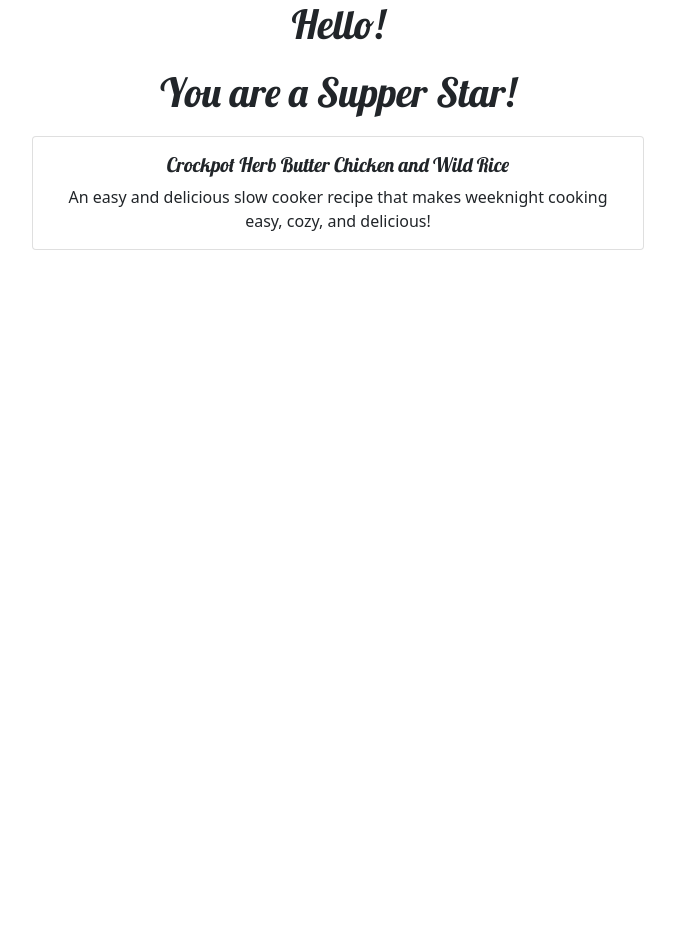
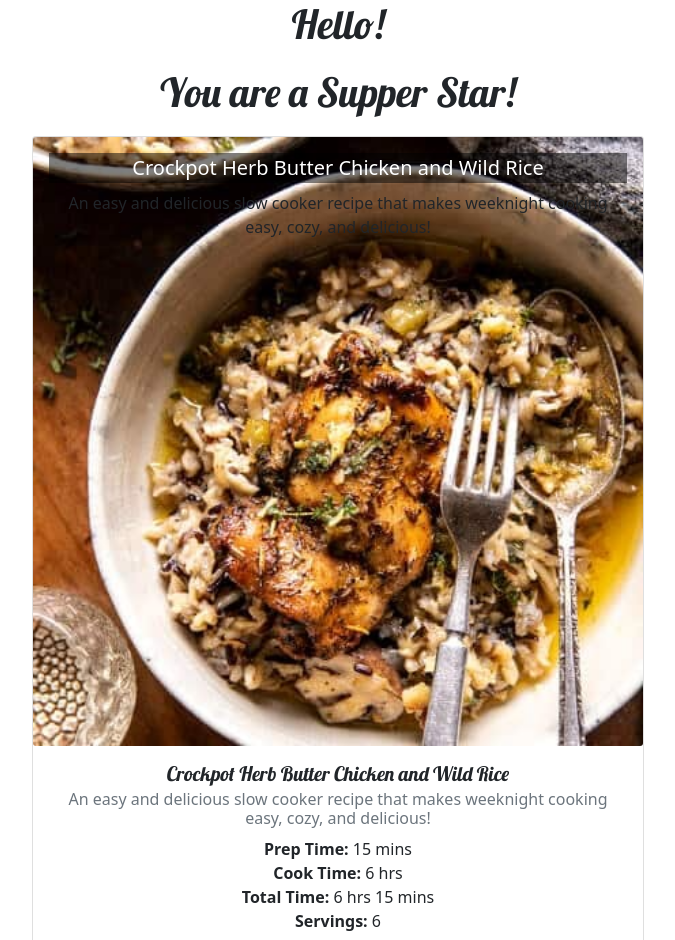
Before and after one commit to BadAtUserName/supper-star, a React (Create React App) app: page /recipe/0 in a window 1280 px wide. Shown: the part 160-1100 px from the top of the page, without its empty margins (302-977 px from the left). Before the commit the page ends 800 px from the top, so only its background shows below. Built offline with nearby package versions, Linux system fonts and the light colour scheme.

Commit message:
router working with the recipe detail

```diff
--- a/src/App.js
+++ b/src/App.js
@@ -4,6 +4,7 @@ import RecipeList from './components/RecipeList';
 import { RECIPES } from './app/RECIPES';
 import { Container, Row, Col } from 'reactstrap';
 import Header from './components/Header';
+import RecipeDirectoryPage from './pages/RecipeDirectoryPage';
 import Search from './components/Search';
 import RecipeDetail from './components/features/RecipeDetail';
 //import RecipeDetail from './components/features/RecipeDetail';
@@ -23,6 +24,7 @@ function App() {
 
               <Routes>
                 <Route path="/" element={<Search />} />
+                <Route path="/recipes" element={<RecipeDirectoryPage />} />
                 <Route path="/recipe/:id" element={<RecipeDetail />} />
               </Routes>
             </Col>
--- a/src/app/RECIPES.js
+++ b/src/app/RECIPES.js
@@ -1,6 +1,8 @@
 import cabbageRollImg from './img/14690-cabbage-roll-casserole-DDMFS-4x3-743625f5aa594c6696527ca955023e0e.webp';
 import herbButterChicken from './img/Crockpot-Herb-Butter-Chicken-and-Wild-Rice-1-448x448.png'
 import salmonAndLentils from './img/salmon-lentils-mustard-herb-butter-6x4.jpg.webp.png'
+
+export const onlineRecipes = { Recipes : []}
 
 export const RECIPES = [
   {
--- a/src/components/Header.js
+++ b/src/components/Header.js
@@ -1,5 +1,6 @@
-import { NavbarBrand, Navbar, Nav, NavItem, NavLink } from "reactstrap";
+import { NavbarBrand, Navbar, Nav, NavItem } from "reactstrap";
 import SupperStarLogo from '../app/img/Supper-Star.png';
+import { NavLink } from "react-router-dom";
 
 
 const Header = () => {
--- a/src/components/Search.js
+++ b/src/components/Search.js
@@ -4,6 +4,7 @@ import RecipeCard from "./RecipeCard";
 import { Input, Container, Row, Col  } from 'reactstrap';
 import { Link } from 'react-router-dom';
 import RecipeList from "./RecipeList";
+import RecipeCardMini from "./features/RecipeCardMini";
 
 const Search = () => {
   const [searchItem, setSearchItem] = useState('')
@@ -33,7 +34,7 @@ const Search = () => {
       <div>
         {filteredRecipes.map((recipe, index) => (
           <Link key={index} to={`/recipe/${recipe.id}`} style={{ textDecoration: 'none', color: 'inherit' }}>
-          <RecipeCard  recipe={recipe} />
+          <RecipeCardMini  recipe={recipe} />
           </Link>
         ))}
       </div>
--- /dev/null
+++ b/src/components/features/RecipeCardMini.js
@@ -0,0 +1,55 @@
+import { Card, CardImg, CardText, CardImgOverlay, CardBody, CardTitle, CardSubtitle, ListGroup, ListGroupItem } from 'reactstrap';
+
+const RecipeCardMini = ({ recipe }) => {
+  const { name, description, prepTime, cookTime, totalTime, servings, ingredients, instructions, notes, image } = recipe;
+
+  return (
+    <Card>
+      <CardImg
+        width='100%'
+        src={image}
+        alt={name} />
+      <CardImgOverlay>
+        <CardTitle>{name}</CardTitle>
+        <CardText>{description}</CardText>
+      </CardImgOverlay>
+      <CardBody>
+        <CardTitle tag='h5'>{name}</CardTitle>
+        <CardSubtitle tag='h6' className='mb-2 text-muted'>{description}</CardSubtitle>
+        <CardText>
+          {/*<strong>Prep Time: </strong> {prepTime} <br />*/}
+         {/* <strong>Cook Time: </strong> {cookTime} <br />*/}
+          <strong>Total Time: </strong> {totalTime} <br />
+          <strong>Servings: </strong> {servings} <br />
+        </CardText>
+
+        {/*<CardTitle tag='h6'>Ingredients</CardTitle>
+        <ListGroup>
+          {ingredients.map((ingredient, index) => (
+            <ListGroupItem key={index}>{ingredient}</ListGroupItem>
+          ))}
+        </ListGroup>*
+
+        <CardTitle tag='h6' className='mt-3'>Instructions</CardTitle>
+        <CardText>
+          {instructions.map((step, index) => (
+            <CardText key={index}>{step}</CardText>
+          ))}
+        </CardText>
+
+        {notes && notes.length > 0 && (
+          <>
+            <CardTitle tag="h6" className="mt-3">Notes</CardTitle>
+            <CardText>
+              {notes.map((note, index) => (
+                <CardText key={index}>{note}</CardText>
+              ))}
+            </CardText>
+          </>
+        )}*/}
+      </CardBody>
+    </Card>
+  )
+}
+
+export default RecipeCardMini;
--- a/src/components/features/RecipeDetail.js
+++ b/src/components/features/RecipeDetail.js
@@ -1,7 +1,8 @@
 import React from 'react';
 import { useParams } from 'react-router-dom';
 import { RECIPES } from '../../app/RECIPES';
-import {Card, CardBody, CardTitle, CardText } from 'reactstrap';
+//import {Card, CardBody, CardTitle, CardText } from 'reactstrap';
+import RecipeCard from '../RecipeCard';
 
 const RecipeDetail = () => {
   const { id } = useParams();
@@ -12,14 +13,9 @@ const RecipeDetail = () => {
   }
 
   return (
-
-    <Card style={{ width: '66%', margin: '0 auto' }}>
-      <CardBody>
-        <CardTitle tag="h5">{recipe.name}</CardTitle>
-        <CardText>{recipe.description}</CardText>
-      </CardBody>
-
-    </Card>
+    <div style={{ width: '66%', margin: '0 auto' }}>
+      <RecipeCard recipe={recipe} />
+    </div>
   )
 }
 
--- /dev/null
+++ b/src/pages/RecipeDirectoryPage.js
@@ -0,0 +1,12 @@
+import { Container } from "reactstrap";
+import RecipeList from "../components/RecipeList";
+
+const RecipeDirectoryPage = () => {
+  return (
+    <Container>
+      <RecipeList />
+    </Container>
+  )
+}
+
+export default RecipeDirectoryPage
```
Lines whose indentation alone changed are shown as unchanged.
